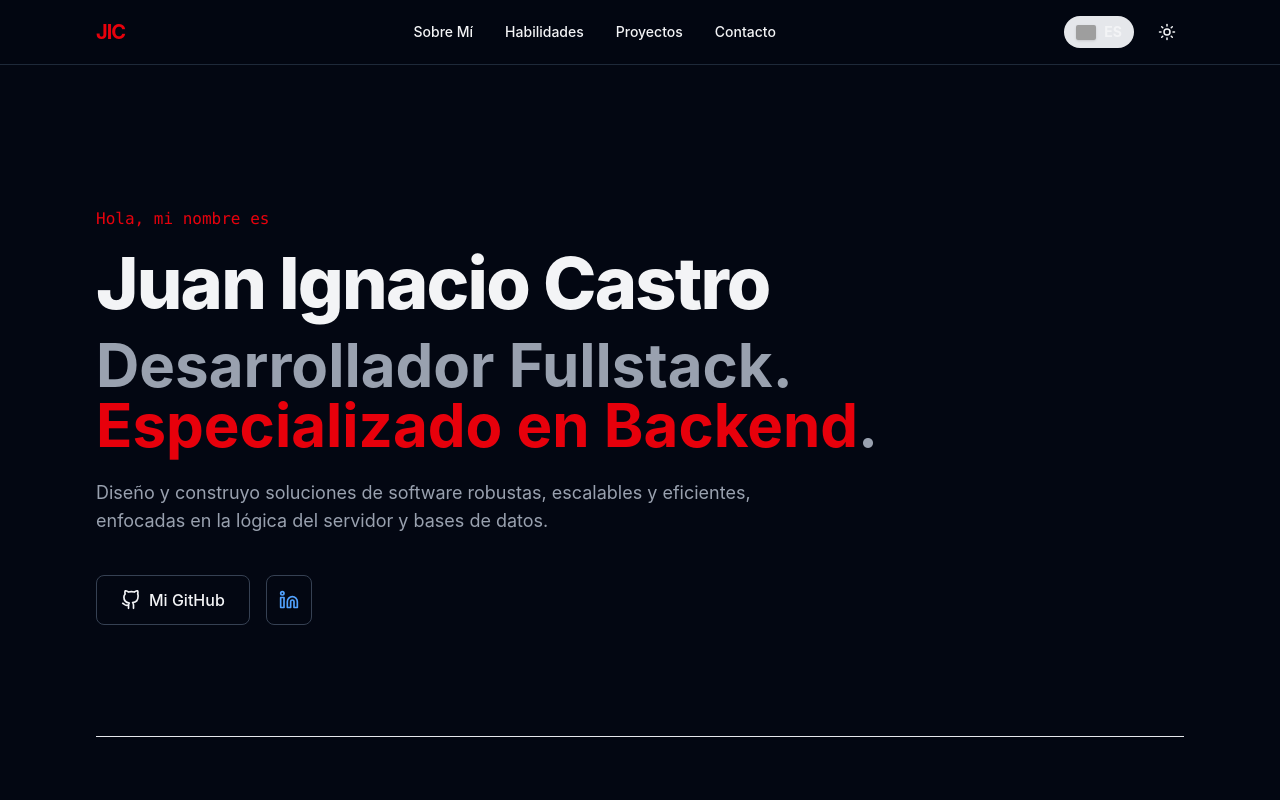
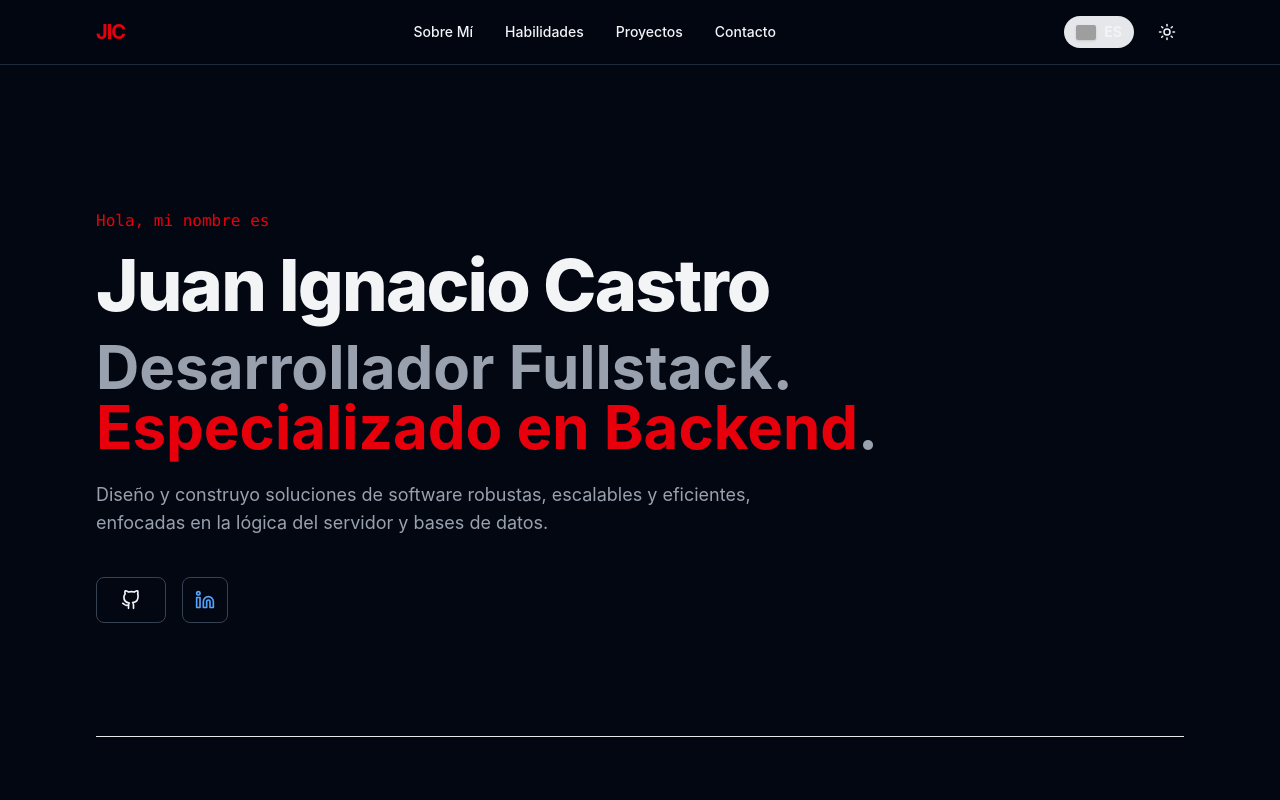
Before and after one commit to JuanyCastro/Mi-Portfolio, a React (Vite) app: page / in a window 1280 px wide. Shown: the top 800 px of the page. Built offline with nearby package versions, Linux system fonts and the light colour scheme; grey boxes are pictures that could not be loaded.

Commit message:
Retoque al boton de Github

```diff
--- a/src/App.jsx
+++ b/src/App.jsx
@@ -82,7 +82,6 @@ const translations = {
       specialized: "Especializado en Backend",
       desc: "Diseño y construyo soluciones de software robustas, escalables y eficientes, enfocadas en la lógica del servidor y bases de datos.",
       cv: "Descargar CV",
-      github: "Mi GitHub"
     },
     about: {
       title: "Sobre Mí",
@@ -140,7 +139,6 @@ const translations = {
       specialized: "Specialized in Backend",
       desc: "I design and build robust, scalable, and efficient software solutions, focusing on server-side logic and databases.",
       cv: "Download Resume",
-      github: "My GitHub"
     },
     about: {
       title: "About Me",
@@ -264,7 +262,6 @@ export default function App() {
           <div className="flex flex-wrap gap-4">
             <a href="https://github.com/JuanyCastro" target="_blank" rel="noreferrer" className={`flex items-center gap-2 px-6 py-3 font-medium rounded-lg border transition-colors ${darkMode ? 'border-gray-700 hover:bg-gray-800' : 'border-gray-300 hover:bg-gray-100'}`}>
               <Github size={20} />
-              {t.hero.github}
             </a>
             <a href="https://www.linkedin.com/in/juanignaciocastro2002/" target="_blank" rel="noreferrer" className={`flex items-center justify-center p-3 rounded-lg border transition-colors ${darkMode ? 'border-gray-700 hover:bg-gray-800 text-blue-400' : 'border-gray-300 hover:bg-gray-100 text-blue-600'}`} title="LinkedIn">
               <Linkedin size={20} />
```
